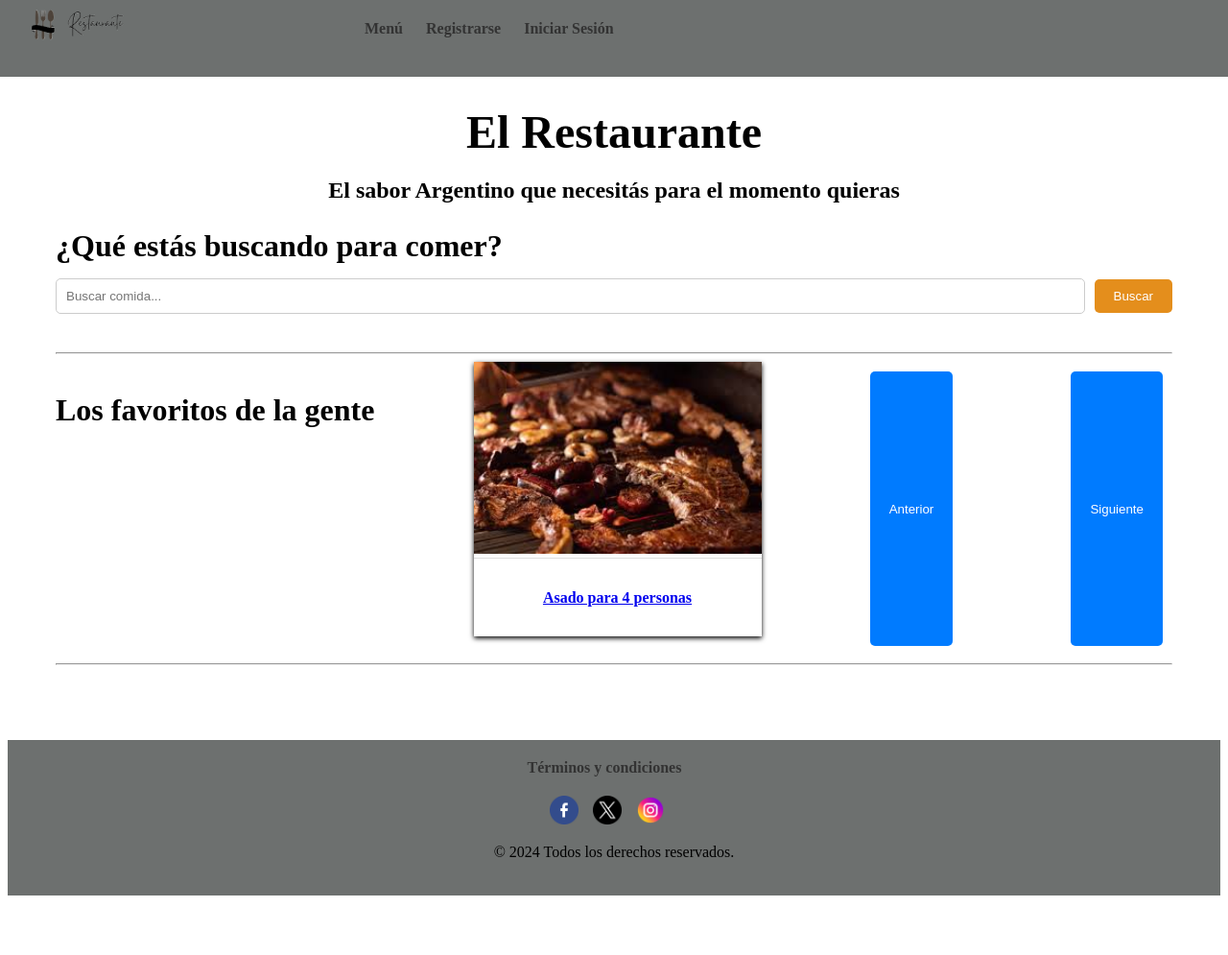
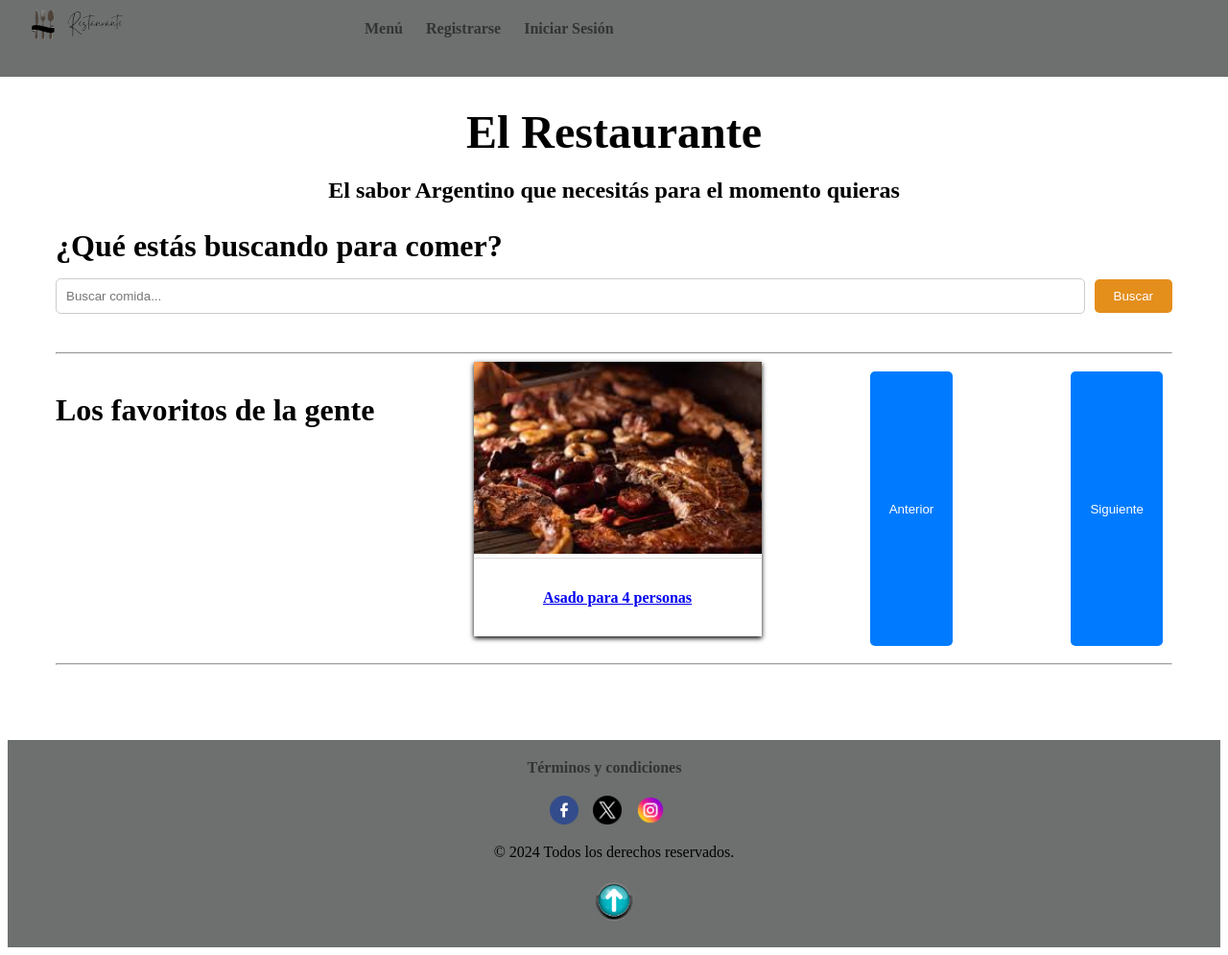
Before and after one commit to SolLannes95/Restaurante, a plain HTML site: page index.html in a window 1280 px wide. Shown: the whole page at 96% size. Before the commit the page ends 941 px from the top, so only its background shows below. Drawn offline with Linux system fonts and the light colour scheme.

Commit message:
up pagina
.

```diff
--- a/index.html
+++ b/index.html
@@ -101,6 +101,9 @@
             </a>
         </div>
         <p class="copyright">© 2024 Todos los derechos reservados.</p>
+        <a href="#main" class="flecha_arriba">
+          <img src="/img/flecha arriba.jpg" alt="ir arriba flecha" width="50px" height="50px">
+      </a>
     </footer>
     <script src="./js/scripts.js"></script>
 </body>
```
Also changed, not shown: pages/menu.html (+1 -1 lines).
